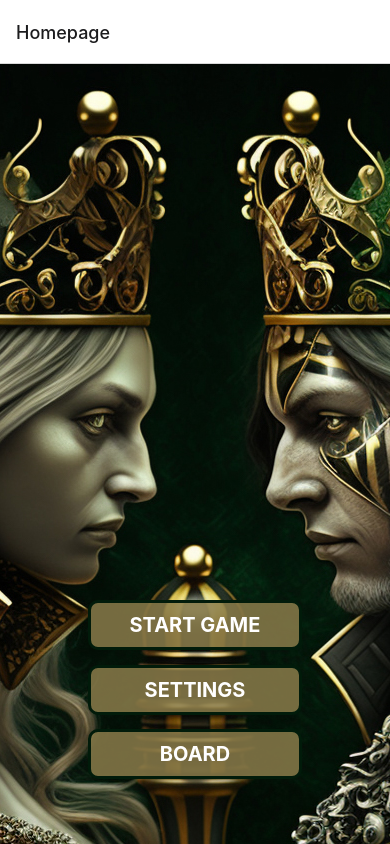
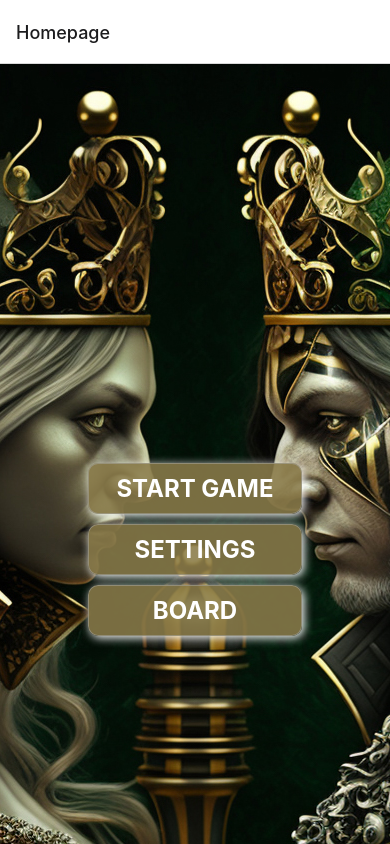
Before and after one commit to OP2-CheckMate/OnlineChessFront, a React Native app: screen /Homepage in a window 390 px wide. Shown: the top 844 px of the page. Built offline with nearby package versions, Linux system fonts and the light colour scheme.

Commit message:
tweaked frontpage button layout and styling

```diff
--- a/components/Homepage.tsx
+++ b/components/Homepage.tsx
@@ -7,23 +7,22 @@ const Homepage = ({ navigation }: any) => {
     <>
       <View style={styles.container}>
         <ImageBackground source={require('./images/ChessGameFrontpagePic2.jpg')} resizeMode="cover" style={styles.image}>
-          <View style={{flex: 5}}></View>
           <View style={styles.buttonContainer}>
           <TouchableOpacity
               onPress={() => navigation.navigate('QueuingScreen')}
-              style={styles.appButtonContainer}
+              style={styles.appButton}
             >
               <Text style={styles.appButtonText}>Start Game</Text>
             </TouchableOpacity>
             <TouchableOpacity
               onPress={() => navigation.navigate('Settings')}
-              style={styles.appButtonContainer}
+              style={styles.appButton}
             >
               <Text style={styles.appButtonText}>Settings</Text>
             </TouchableOpacity>
             <TouchableOpacity
               onPress={() => navigation.navigate('Game', {lobby: {lobbyId: 0, player1: 'p1'}, playerName: 'p1'})}
-              style={styles.appButtonContainer}
+              style={styles.appButton}
             >
               <Text style={styles.appButtonText}>Board</Text>
             </TouchableOpacity>
@@ -44,29 +43,34 @@ const styles = StyleSheet.create({
     justifyContent: 'center',
   },
 
-  appButtonContainer: {
-    elevation: 8,
-    backgroundColor: "rgba(138,124,74, 0.85)",
+  appButton: {
+    backgroundColor: "rgba(138,124,74, 0.88)",
     borderRadius: 10,
-    borderColor: "rgb(1, 27, 10)",
-    borderWidth: 3,
     paddingVertical: 10,
     paddingHorizontal: 12,
-    width: '55%'
+    width: '55%',
+    marginBottom: 10,
+    borderWidth: 1,
+    borderColor: 'rgba(170, 170, 170, 0.5)',
+    shadowColor: 'white',
+    shadowOpacity: 1,
+    shadowOffset: {width: 2, height: 2},
+    shadowRadius: 10,
+    elevation: 40,
 
   },
   appButtonText: {
-    fontSize: 20,
+    fontSize: 24,
     color: "white",
     fontWeight: "bold",
     alignSelf: "center",
-    textTransform: "uppercase"
+    textTransform: "uppercase",
   },
   buttonContainer: {
-    flex: 2,
+    flex: 1,
     alignItems: 'center',
-    justifyContent:'space-evenly',
-    marginBottom: 50
+    justifyContent:'center',
+    marginTop: 200,
   },
 
   image: {
```
